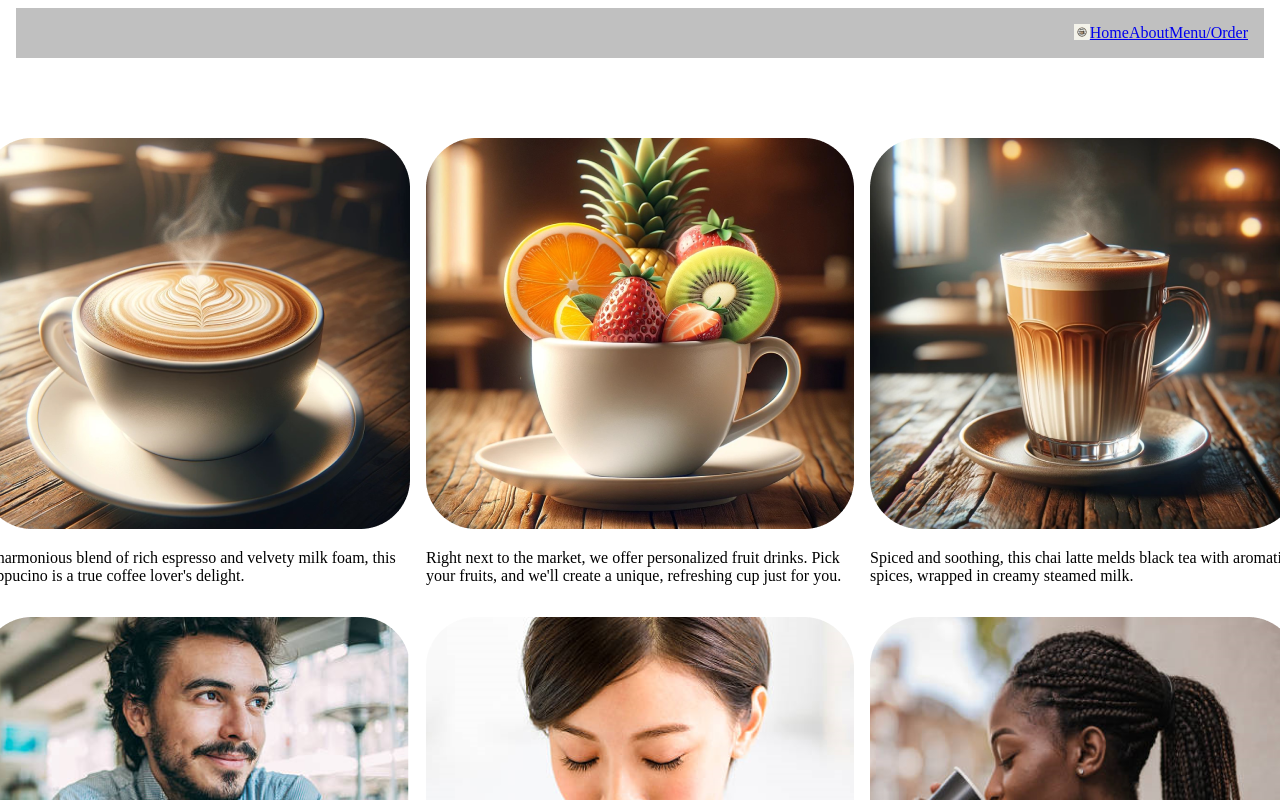
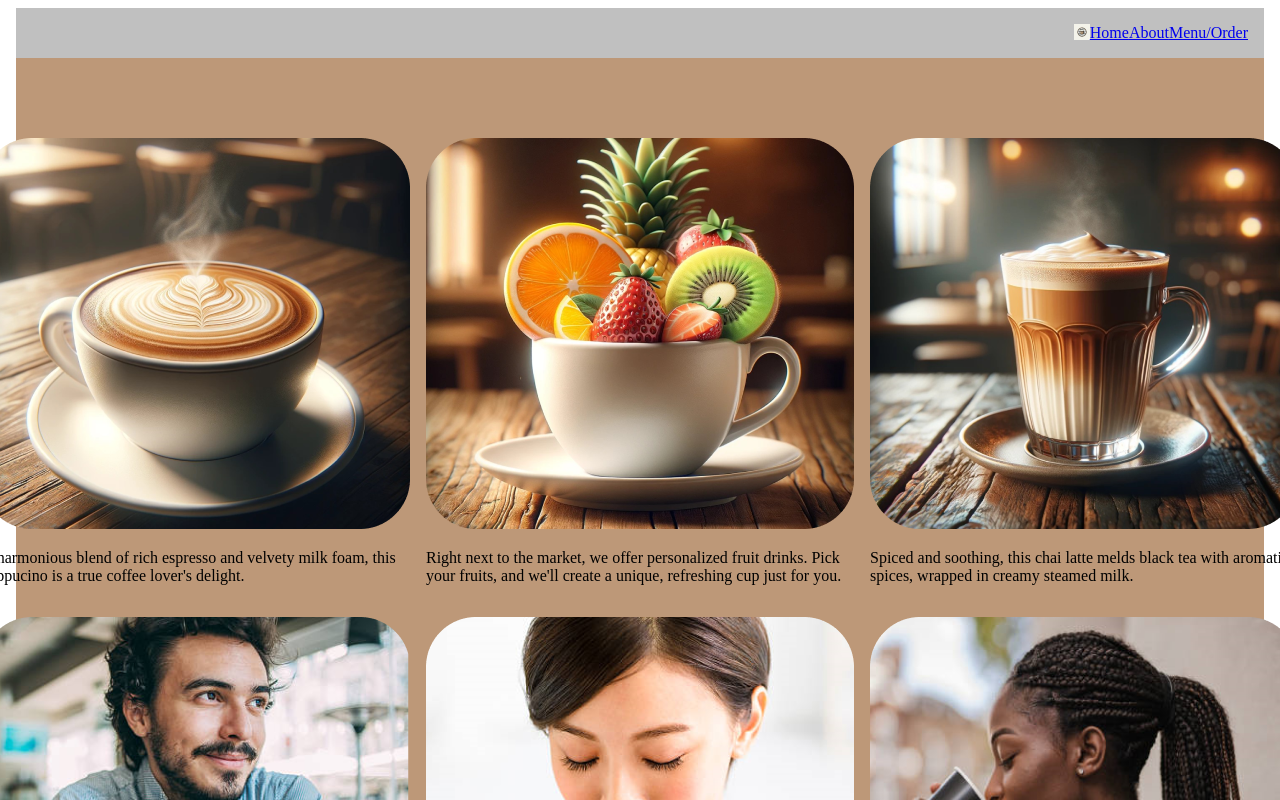
Before and after one commit to erikjavornik/is601851-finalGroupFall2023, a Next.js app: page / in a window 1280 px wide. Shown: the top 800 px of the page. Built offline with nearby package versions, Linux system fonts and the light colour scheme.

Commit message:
Change menu shocase and testimony to bd9878 closes #72

```diff
--- a/styles/Home.module.css
+++ b/styles/Home.module.css
@@ -20,6 +20,7 @@
   flex-direction: column;
   justify-content: center;
   align-items: center;
+  background-color: #bd9878;
 }
 
 .footer {
```
